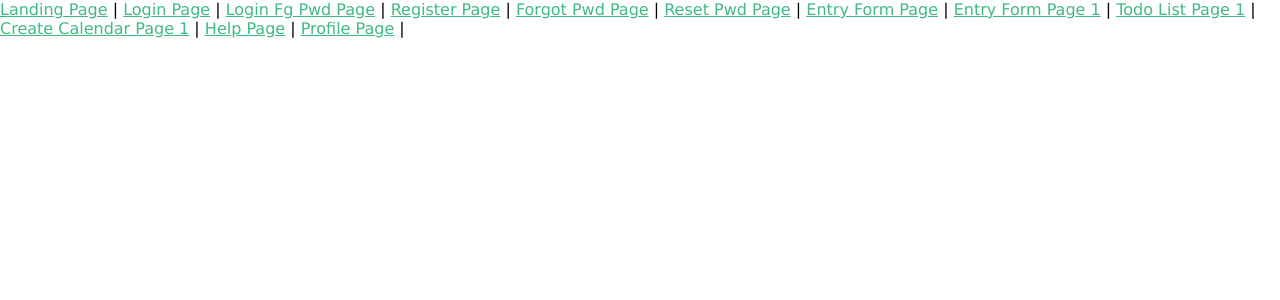
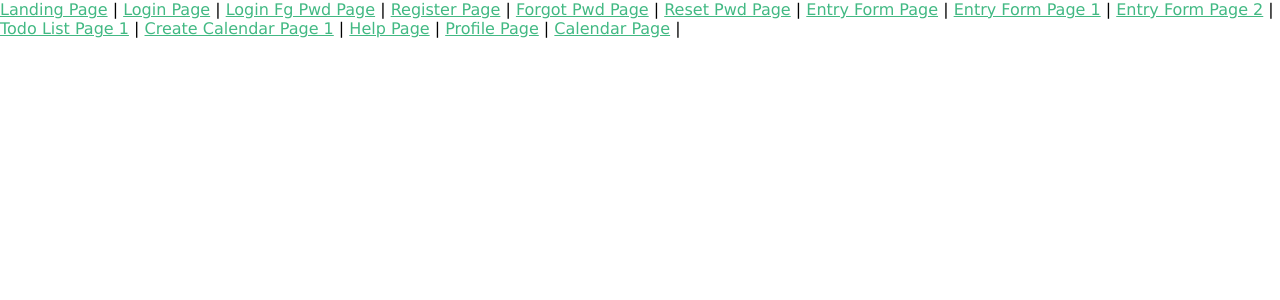
Before and after one commit to TrinityPower2/Front-end, a Vue app: page / in a window 1280 px wide. Shown: the top 300 px of the page. Built offline with nearby package versions, Linux system fonts and the light colour scheme; what v-scroll-lock would draw is missing.

Commit message:
hello-world

```diff
--- a/src/views/HelloWorld.vue
+++ b/src/views/HelloWorld.vue
@@ -10,10 +10,12 @@ import DarkLightMode from '@/components/DarkLightMode.vue';
     <router-link to="/reset-password-page">Reset Pwd Page</router-link> |
     <router-link to="/entry-form-page">Entry Form Page</router-link> |
     <router-link to="/entry-form1-page">Entry Form Page 1</router-link> |
+    <router-link to="/entry-form2-page">Entry Form Page 2</router-link> |
     <router-link to="/todo-list-page">Todo List Page 1</router-link> |
     <router-link to="/create-calendar-page">Create Calendar Page 1</router-link> |
     <router-link to="/help-page">Help Page</router-link> |
     <router-link to="/profile-page">Profile Page</router-link> |
+    <router-link to="/calendar-page">Calendar Page</router-link> |
   </div>
 </template>
 
@@ -23,6 +25,7 @@ export default {
   props: {
     msg: String,
   },
+
 };
 </script>
 
```
